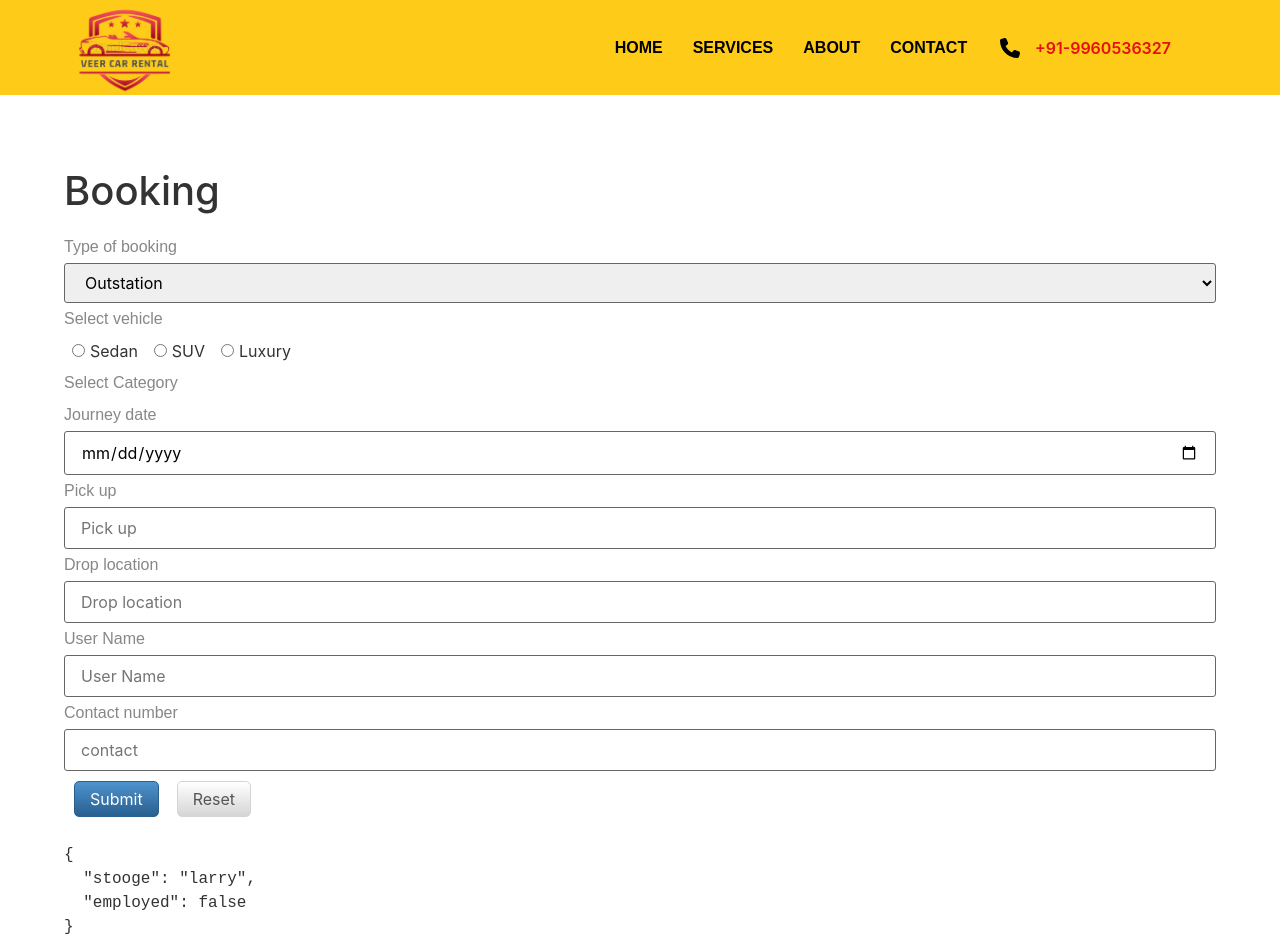
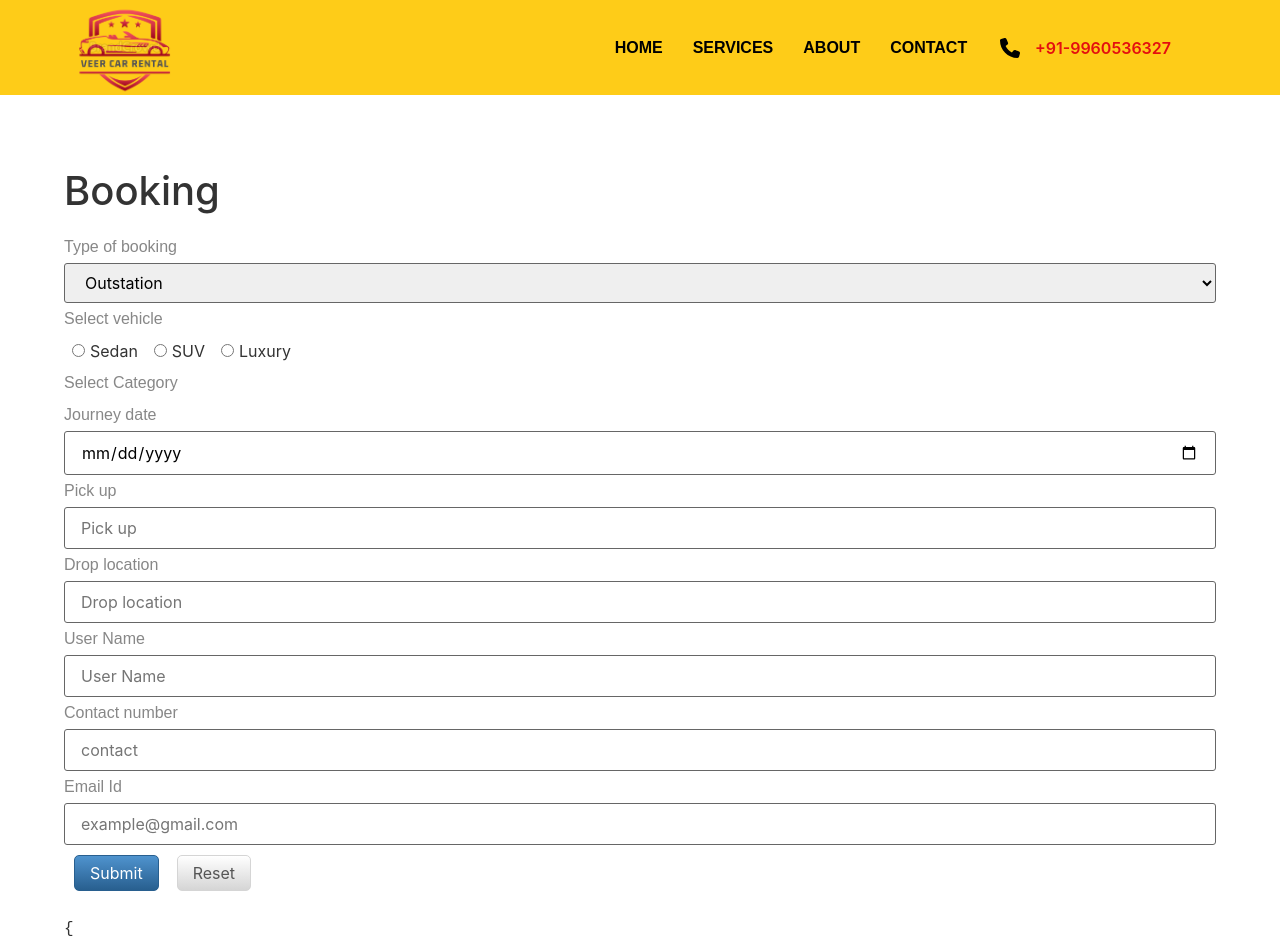
Before and after one commit to skalburgi640/Cab, a React (Create React App) app: page /booking in a window 1280 px wide. Shown: the top 943 px of the page. Built offline with nearby package versions, Linux system fonts and the light colour scheme.

Commit message:
Added code for Auto replay

```diff
--- a/src/component/Booking/index.jsx
+++ b/src/component/Booking/index.jsx
@@ -15,7 +15,7 @@ const Booking = () => {
 	const onSubmit = async (e) => {
 		await sleep(300)
 		const daat = form;
-	 consumerContext.handleEmailSend(form.current);
+		consumerContext.handleEmailSend(form.current);
 	}
 
 	const handleRadioCategoryClick = (e) => {
@@ -71,7 +71,7 @@ const Booking = () => {
 							<div>
 								<label className='radio-css'>
 									<Field
-										name="select_veshicleType"
+										name="vehicle"
 										component="input"
 										type="radio"
 										value="Sedan"
@@ -82,7 +82,7 @@ const Booking = () => {
 								</label>
 								<label className='radio-css'>
 									<Field
-										name="select_veshicleType"
+										name="vehicle"
 										component="input"
 										type="radio"
 										value="SUV"
@@ -93,7 +93,7 @@ const Booking = () => {
 								</label>
 								<label className='radio-css'>
 									<Field
-										name="select_veshicleType"
+										name="vehicle"
 										component="input"
 										type="radio"
 										value="Luxury"
@@ -149,6 +149,15 @@ const Booking = () => {
 								placeholder="contact"
 							/>
 						</div>
+						<div>
+							<label className='comm-label'>Email Id</label>
+							<Field
+								type="email"
+								name="from_email"
+								component="input"
+								placeholder="example@gmail.com"
+							/>
+						</div>
 						<div className="buttons">
 							<button className='btn-submit' type="submit" disabled={submitting || pristine}>
 								Submit
```
Also changed, not shown: 1 other file (tests, documents, lock files or other folders).
